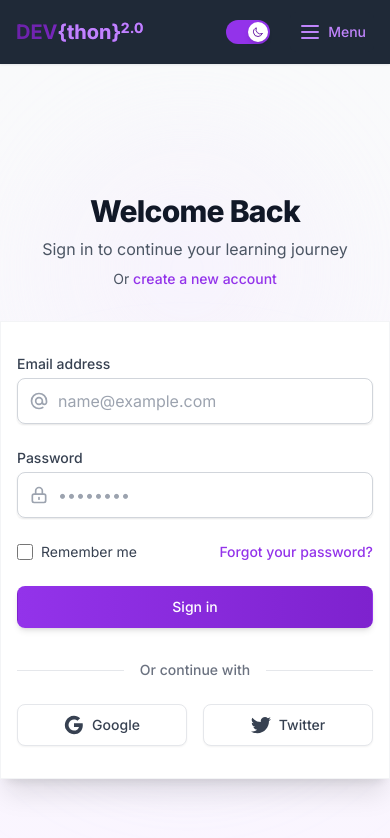
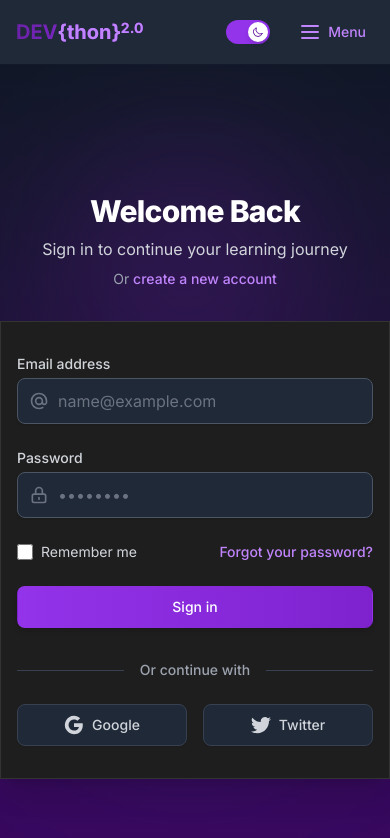
Before and after one commit to mehara-rothila/Xforce-devthon, a Next.js app: page /login in a window 390 px wide. Shown: the top 838 px of the page. Built offline with nearby package versions, Linux system fonts and the light colour scheme.

Commit message:
Add mobile view toggle button to improve mobile testing

```diff
--- a/src/app/(auth)/login/page.tsx
+++ b/src/app/(auth)/login/page.tsx
@@ -1,25 +1,28 @@
 import Link from 'next/link';
 
 export default function Login() {
+  // We'll use the global dark mode that's already set up in layout.tsx
+  // The dark mode classes will work automatically through Tailwind's dark: variants
+
   return (
-    <div className="min-h-screen bg-gradient-to-b from-gray-50 to-purple-50 flex flex-col justify-center py-12 sm:px-6 lg:px-8 relative overflow-hidden">
+    <div className="min-h-screen bg-gradient-to-b from-gray-50 to-purple-50 dark:from-gray-900 dark:to-purple-950 flex flex-col justify-center py-12 sm:px-6 lg:px-8 relative overflow-hidden transition-colors duration-300">
       {/* Decorative elements */}
       <div className="absolute top-0 left-0 w-full h-full overflow-hidden z-0">
-        <div className="absolute top-[10%] left-[15%] w-64 h-64 bg-purple-100 rounded-full mix-blend-multiply filter blur-3xl opacity-30 animate-float" style={{ animationDuration: '15s' }}></div>
-        <div className="absolute bottom-[20%] right-[15%] w-72 h-72 bg-indigo-100 rounded-full mix-blend-multiply filter blur-3xl opacity-30 animate-float" style={{ animationDuration: '18s', animationDelay: '2s' }}></div>
+        <div className="absolute top-[10%] left-[15%] w-64 h-64 bg-purple-100 dark:bg-purple-900 rounded-full mix-blend-multiply filter blur-3xl opacity-30 animate-float" style={{ animationDuration: '15s' }}></div>
+        <div className="absolute bottom-[20%] right-[15%] w-72 h-72 bg-indigo-100 dark:bg-indigo-900 rounded-full mix-blend-multiply filter blur-3xl opacity-30 animate-float" style={{ animationDuration: '18s', animationDelay: '2s' }}></div>
       </div>
 
       <div className="sm:mx-auto sm:w-full sm:max-w-md z-10">
         <div className="text-center">
-          <h2 className="text-center text-3xl font-extrabold text-gray-900 tracking-tight">
+          <h2 className="text-center text-3xl font-extrabold text-gray-900 dark:text-white tracking-tight">
             Welcome Back
           </h2>
-          <p className="mt-2 text-center text-base text-gray-600">
+          <p className="mt-2 text-center text-base text-gray-600 dark:text-gray-300">
             Sign in to continue your learning journey
           </p>
-          <p className="mt-2 text-center text-sm text-gray-600">
+          <p className="mt-2 text-center text-sm text-gray-600 dark:text-gray-400">
             Or{' '}
-            <Link href="/register" className="font-medium text-purple-600 hover:text-purple-500 transition-colors duration-150">
+            <Link href="/register" className="font-medium text-purple-600 dark:text-purple-400 hover:text-purple-500 dark:hover:text-purple-300 transition-colors duration-150">
               create a new account
             </Link>
           </p>
@@ -27,15 +30,15 @@ export default function Login() {
       </div>
 
       <div className="mt-8 sm:mx-auto sm:w-full sm:max-w-md z-10">
-        <div className="bg-white py-8 px-4 shadow-xl sm:rounded-xl sm:px-10 border border-gray-100 transition-all duration-300 hover:shadow-2xl">
+        <div className="bg-white dark:bg-dark-card py-8 px-4 shadow-xl sm:rounded-xl sm:px-10 border border-gray-100 dark:border-dark-border transition-all duration-300 hover:shadow-2xl dark:hover:shadow-purple-900/20">
           <form className="space-y-6" action="#" method="POST">
             <div>
-              <label htmlFor="email" className="block text-sm font-medium text-gray-700">
+              <label htmlFor="email" className="block text-sm font-medium text-gray-700 dark:text-gray-300">
                 Email address
               </label>
               <div className="mt-1 relative rounded-md shadow-sm">
                 <div className="absolute inset-y-0 left-0 pl-3 flex items-center pointer-events-none">
-                  <svg xmlns="http://www.w3.org/2000/svg" className="h-5 w-5 text-gray-400" fill="none" viewBox="0 0 24 24" stroke="currentColor">
+                  <svg xmlns="http://www.w3.org/2000/svg" className="h-5 w-5 text-gray-400 dark:text-gray-500" fill="none" viewBox="0 0 24 24" stroke="currentColor">
                     <path strokeLinecap="round" strokeLinejoin="round" strokeWidth="2" d="M16 12a4 4 0 10-8 0 4 4 0 008 0zm0 0v1.5a2.5 2.5 0 005 0V12a9 9 0 10-9 9m4.5-1.206a8.959 8.959 0 01-4.5 1.207" />
                   </svg>
                 </div>
@@ -46,18 +49,18 @@ export default function Login() {
                   autoComplete="email"
                   required
                   placeholder="name@example.com"
-                  className="appearance-none block w-full pl-10 px-3 py-2.5 border border-gray-300 rounded-lg shadow-sm placeholder-gray-400 focus:outline-none focus:ring-2 focus:ring-purple-500 focus:border-purple-500 sm:text-sm transition-colors duration-200"
+                  className="appearance-none block w-full pl-10 px-3 py-2.5 border border-gray-300 dark:border-gray-600 rounded-lg shadow-sm placeholder-gray-400 dark:placeholder-gray-500 focus:outline-none focus:ring-2 focus:ring-purple-500 focus:border-purple-500 dark:focus:border-purple-500 sm:text-sm transition-colors duration-200 bg-white dark:bg-gray-800 text-gray-900 dark:text-gray-100"
                 />
               </div>
             </div>
 
             <div>
-              <label htmlFor="password" className="block text-sm font-medium text-gray-700">
+              <label htmlFor="password" className="block text-sm font-medium text-gray-700 dark:text-gray-300">
                 Password
               </label>
               <div className="mt-1 relative rounded-md shadow-sm">
                 <div className="absolute inset-y-0 left-0 pl-3 flex items-center pointer-events-none">
-                  <svg xmlns="http://www.w3.org/2000/svg" className="h-5 w-5 text-gray-400" fill="none" viewBox="0 0 24 24" stroke="currentColor">
+                  <svg xmlns="http://www.w3.org/2000/svg" className="h-5 w-5 text-gray-400 dark:text-gray-500" fill="none" viewBox="0 0 24 24" stroke="currentColor">
                     <path strokeLinecap="round" strokeLinejoin="round" strokeWidth="2" d="M12 15v2m-6 4h12a2 2 0 002-2v-6a2 2 0 00-2-2H6a2 2 0 00-2 2v6a2 2 0 002 2zm10-10V7a4 4 0 00-8 0v4h8z" />
                   </svg>
                 </div>
@@ -68,7 +71,7 @@ export default function Login() {
                   autoComplete="current-password"
                   required
                   placeholder="••••••••"
-                  className="appearance-none block w-full pl-10 px-3 py-2.5 border border-gray-300 rounded-lg shadow-sm placeholder-gray-400 focus:outline-none focus:ring-2 focus:ring-purple-500 focus:border-purple-500 sm:text-sm transition-colors duration-200"
+                  className="appearance-none block w-full pl-10 px-3 py-2.5 border border-gray-300 dark:border-gray-600 rounded-lg shadow-sm placeholder-gray-400 dark:placeholder-gray-500 focus:outline-none focus:ring-2 focus:ring-purple-500 focus:border-purple-500 dark:focus:border-purple-500 sm:text-sm transition-colors duration-200 bg-white dark:bg-gray-800 text-gray-900 dark:text-gray-100"
                 />
               </div>
             </div>
@@ -79,15 +82,15 @@ export default function Login() {
                   id="remember-me"
                   name="remember-me"
                   type="checkbox"
-                  className="h-4 w-4 text-purple-600 focus:ring-purple-500 border-gray-300 rounded transition-colors duration-200"
+                  className="h-4 w-4 text-purple-600 focus:ring-purple-500 border-gray-300 dark:border-gray-600 rounded transition-colors duration-200"
                 />
-                <label htmlFor="remember-me" className="ml-2 block text-sm text-gray-700">
+                <label htmlFor="remember-me" className="ml-2 block text-sm text-gray-700 dark:text-gray-300">
                   Remember me
                 </label>
               </div>
 
               <div className="text-sm">
-                <Link href="#" className="font-medium text-purple-600 hover:text-purple-500 transition-colors duration-150">
+                <Link href="#" className="font-medium text-purple-600 dark:text-purple-400 hover:text-purple-500 dark:hover:text-purple-300 transition-colors duration-150">
                   Forgot your password?
                 </Link>
               </div>
@@ -96,7 +99,7 @@ export default function Login() {
             <div>
               <button
                 type="submit"
-                className="w-full flex justify-center py-2.5 px-4 border border-transparent rounded-lg shadow-md text-sm font-medium text-white bg-gradient-to-r from-purple-600 to-purple-700 hover:from-purple-700 hover:to-purple-800 focus:outline-none focus:ring-2 focus:ring-offset-2 focus:ring-purple-500 transition-all duration-200 transform hover:-translate-y-0.5"
+                className="w-full flex justify-center py-2.5 px-4 border border-transparent rounded-lg shadow-md text-sm font-medium text-white bg-gradient-to-r from-purple-600 to-purple-700 hover:from-purple-700 hover:to-purple-800 focus:outline-none focus:ring-2 focus:ring-offset-2 focus:ring-purple-500 dark:focus:ring-offset-gray-900 transition-all duration-200 transform hover:-translate-y-0.5"
               >
                 Sign in
               </button>
@@ -106,17 +109,17 @@ export default function Login() {
           <div className="mt-8">
             <div className="relative">
               <div className="absolute inset-0 flex items-center">
-                <div className="w-full border-t border-gray-200" />
+                <div className="w-full border-t border-gray-200 dark:border-gray-700" />
               </div>
               <div className="relative flex justify-center text-sm">
-                <span className="px-4 bg-white text-gray-500 font-medium">Or continue with</span>
+                <span className="px-4 bg-white dark:bg-dark-card text-gray-500 dark:text-gray-400 font-medium">Or continue with</span>
               </div>
             </div>
 
             <div className="mt-6 grid grid-cols-2 gap-4">
               <Link
                 href="#"
-                className="w-full inline-flex justify-center items-center py-2.5 px-4 border border-gray-200 rounded-lg shadow-sm bg-white text-sm font-medium text-gray-700 hover:bg-gray-50 focus:outline-none focus:ring-2 focus:ring-offset-2 focus:ring-purple-500 transition-colors duration-200"
+                className="w-full inline-flex justify-center items-center py-2.5 px-4 border border-gray-200 dark:border-gray-700 rounded-lg shadow-sm bg-white dark:bg-gray-800 text-sm font-medium text-gray-700 dark:text-gray-300 hover:bg-gray-50 dark:hover:bg-gray-700 focus:outline-none focus:ring-2 focus:ring-offset-2 focus:ring-purple-500 dark:focus:ring-offset-gray-900 transition-colors duration-200"
               >
                 <svg className="w-5 h-5 mr-2" viewBox="0 0 24 24">
                   <path
@@ -142,7 +145,7 @@ export default function Login() {
 
               <Link
                 href="#"
-                className="w-full inline-flex justify-center items-center py-2.5 px-4 border border-gray-200 rounded-lg shadow-sm bg-white text-sm font-medium text-gray-700 hover:bg-gray-50 focus:outline-none focus:ring-2 focus:ring-offset-2 focus:ring-purple-500 transition-colors duration-200"
+                className="w-full inline-flex justify-center items-center py-2.5 px-4 border border-gray-200 dark:border-gray-700 rounded-lg shadow-sm bg-white dark:bg-gray-800 text-sm font-medium text-gray-700 dark:text-gray-300 hover:bg-gray-50 dark:hover:bg-gray-700 focus:outline-none focus:ring-2 focus:ring-offset-2 focus:ring-purple-500 dark:focus:ring-offset-gray-900 transition-colors duration-200"
               >
                 <svg className="w-5 h-5 mr-2" fill="currentColor" viewBox="0 0 20 20">
                   <path d="M6.29 18.251c7.547 0 11.675-6.253 11.675-11.675 0-.178 0-.355-.012-.53A8.348 8.348 0 0020 3.92a8.19 8.19 0 01-2.357.646 4.118 4.118 0 001.804-2.27 8.224 8.224 0 01-2.605.996 4.107 4.107 0 00-6.993 3.743 11.65 11.65 0 01-8.457-4.287 4.106 4.106 0 001.27 5.477A4.073 4.073 0 01.8 7.713v.052a4.105 4.105 0 003.292 4.022 4.095 4.095 0 01-1.853.07 4.108 4.108 0 003.834 2.85A8.233 8.233 0 010 16.407a11.616 11.616 0 006.29 1.84"></path>
```
